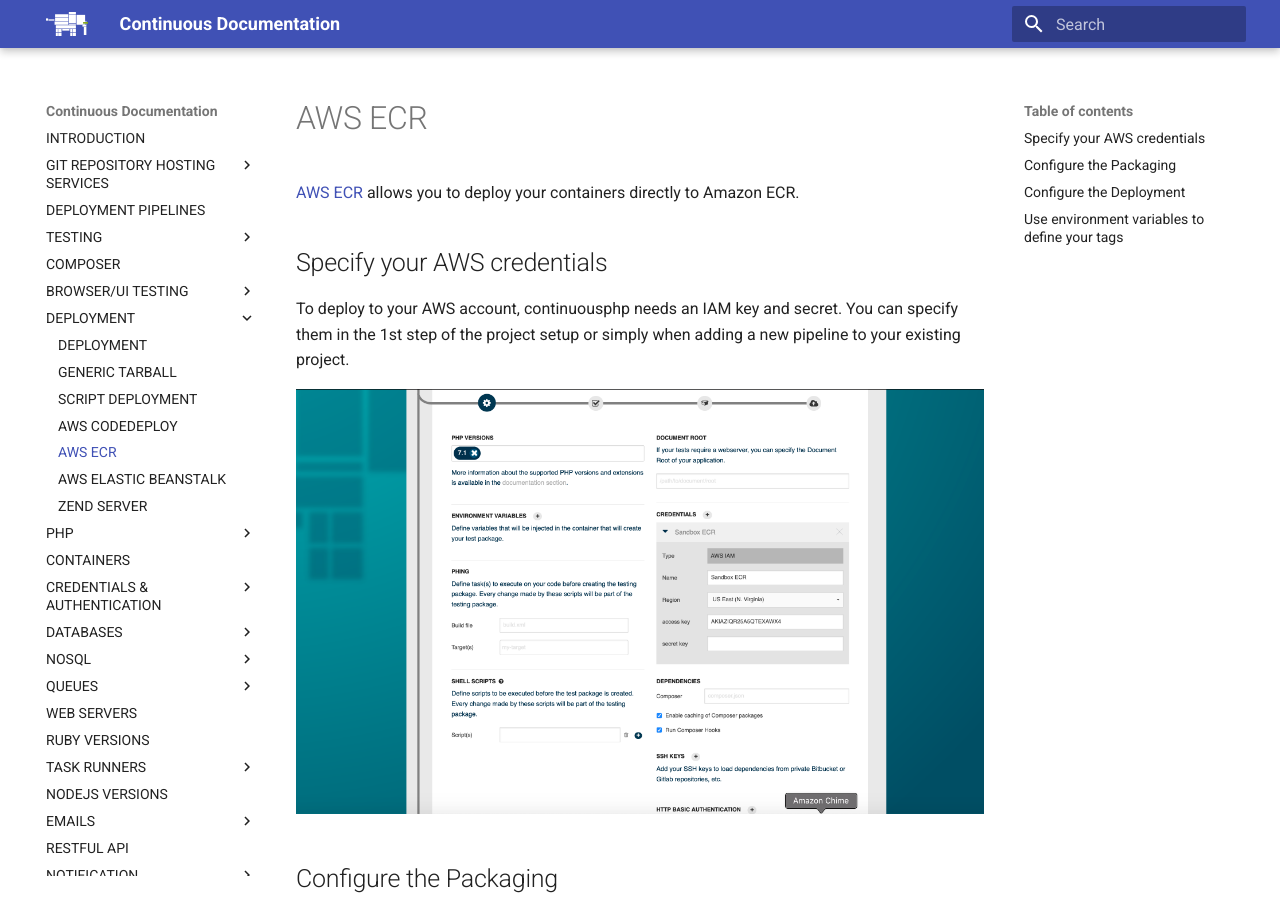
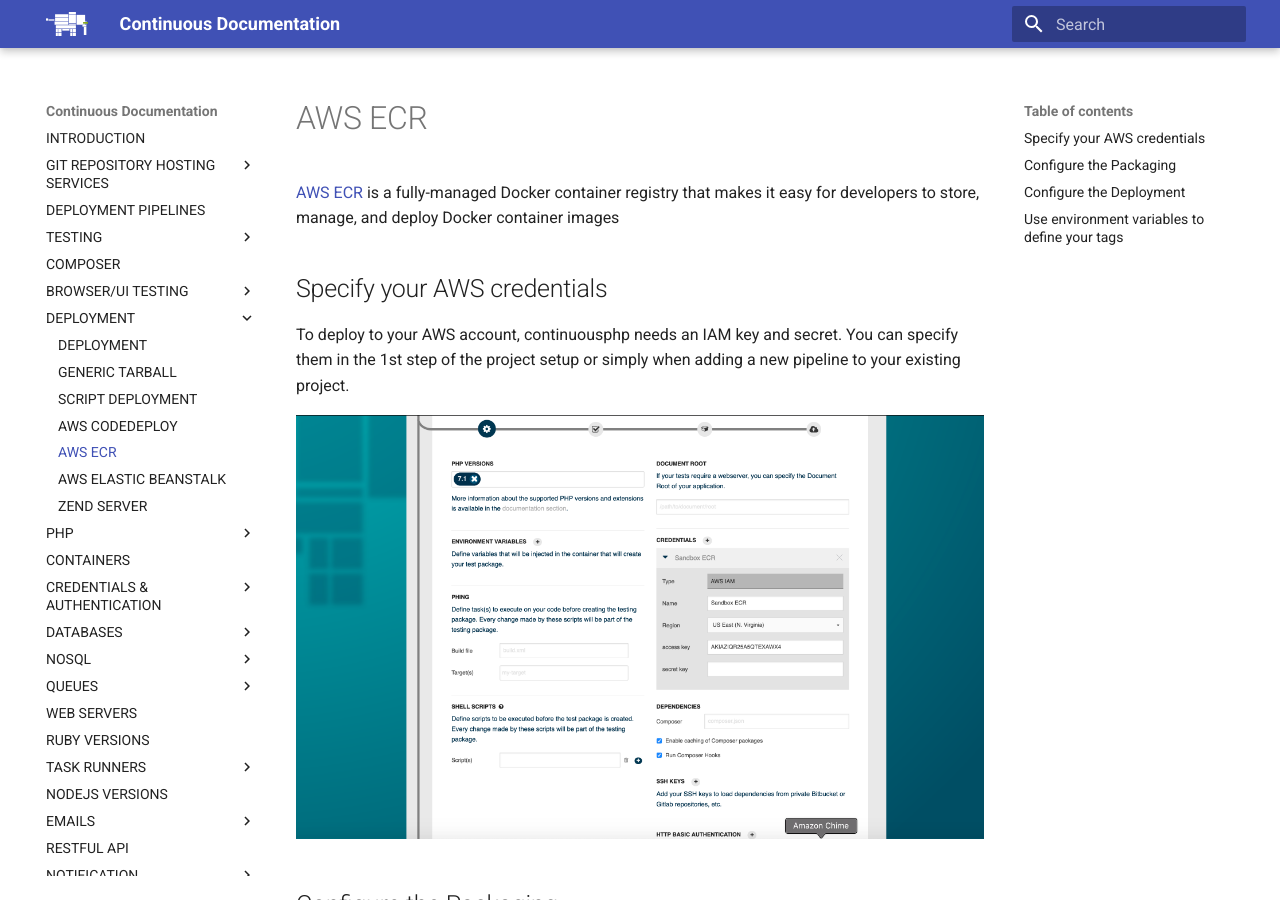
Before and after one commit to continuousphp/documentation, an MkDocs documentation site: the page built from docs/deployment/aws-ecr.md, in a window 1280 px wide and 900 px high. Built offline with MkDocs 1.6.1 and Material for MkDocs 9.7.7, drawn with Linux system fonts in a browser that asks for light colours.

Commit message:
Update AWS ECR presentation

```diff
--- a/docs/deployment/aws-ecr.md
+++ b/docs/deployment/aws-ecr.md
@@ -7,7 +7,7 @@
 excerpt:        "Deploy your containers to AWS ECR in a few clicks."
 ---
 
-[AWS ECR](https://aws.amazon.com/ecr) allows you to deploy your containers directly to Amazon ECR.
+[AWS ECR](https://aws.amazon.com/ecr) is a fully-managed Docker container registry that makes it easy for developers to store, manage, and deploy Docker container images
 
 ## Specify your AWS credentials
 To deploy to your AWS account, continuousphp needs an IAM key and secret. You can specify them in the 1st step of the project
```
